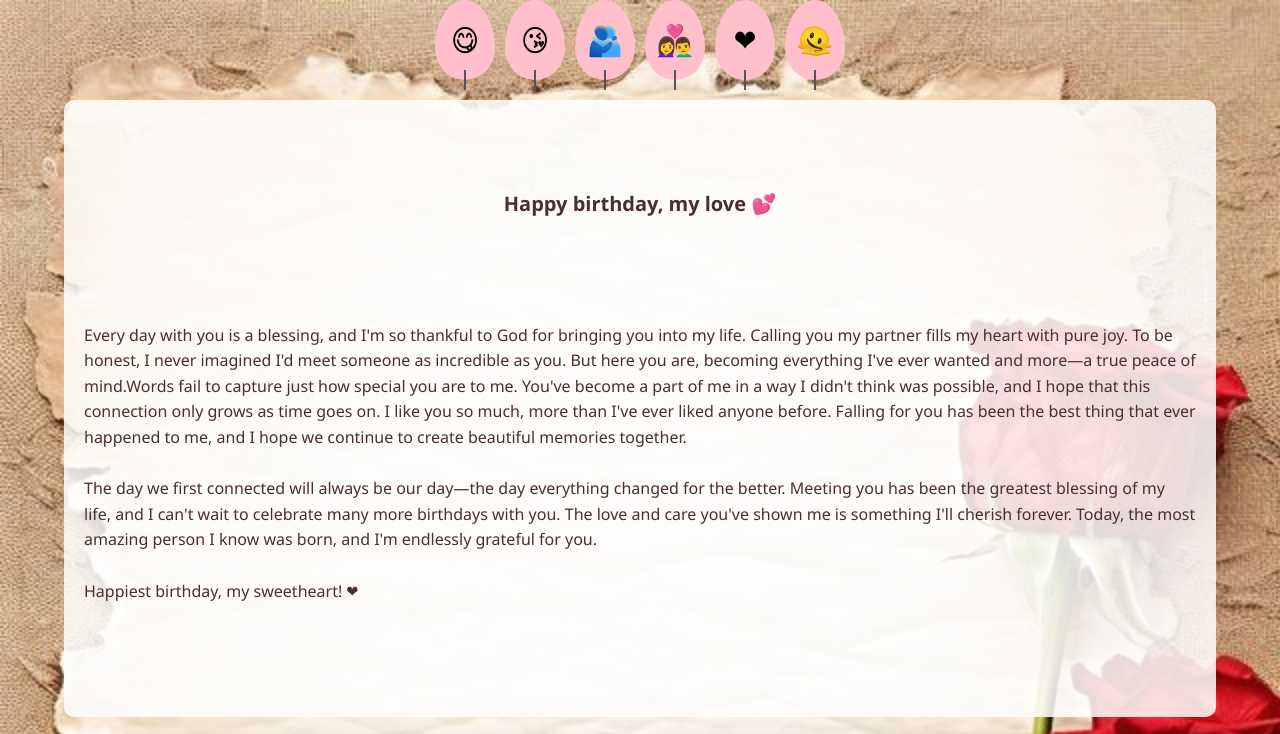
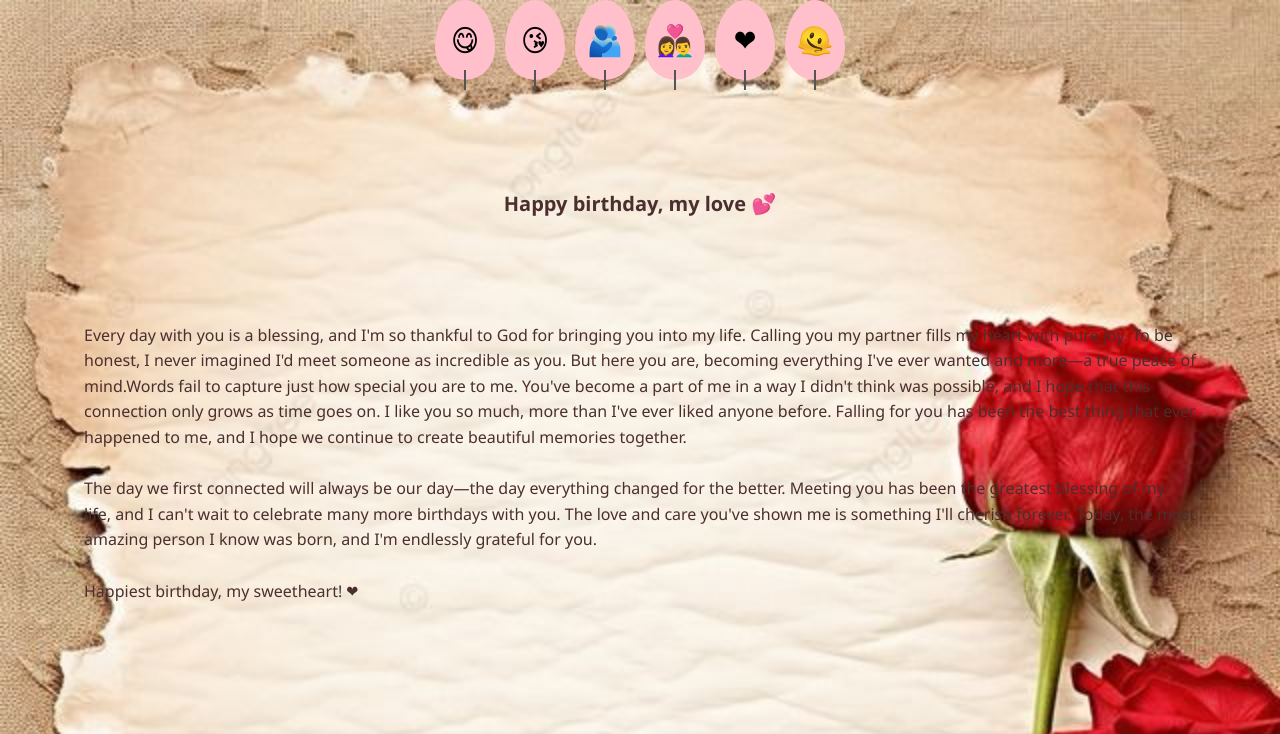
Before and after one commit to Bipul45/..., a plain HTML site: page index.html in a window 1280 px wide. Shown: the top 734 px of the page. Drawn offline with Linux system fonts and the light colour scheme.

Commit message:
Update index.html

```diff
--- a/index.html
+++ b/index.html
@@ -16,7 +16,7 @@
       overflow-x: hidden;
     }
     .overlay {
-      background-color: rgba(255, 255, 255, 0.85);
+      background-color: transparent;
       margin: 20px auto;
       padding: 20px;
       border-radius: 10px;
```
